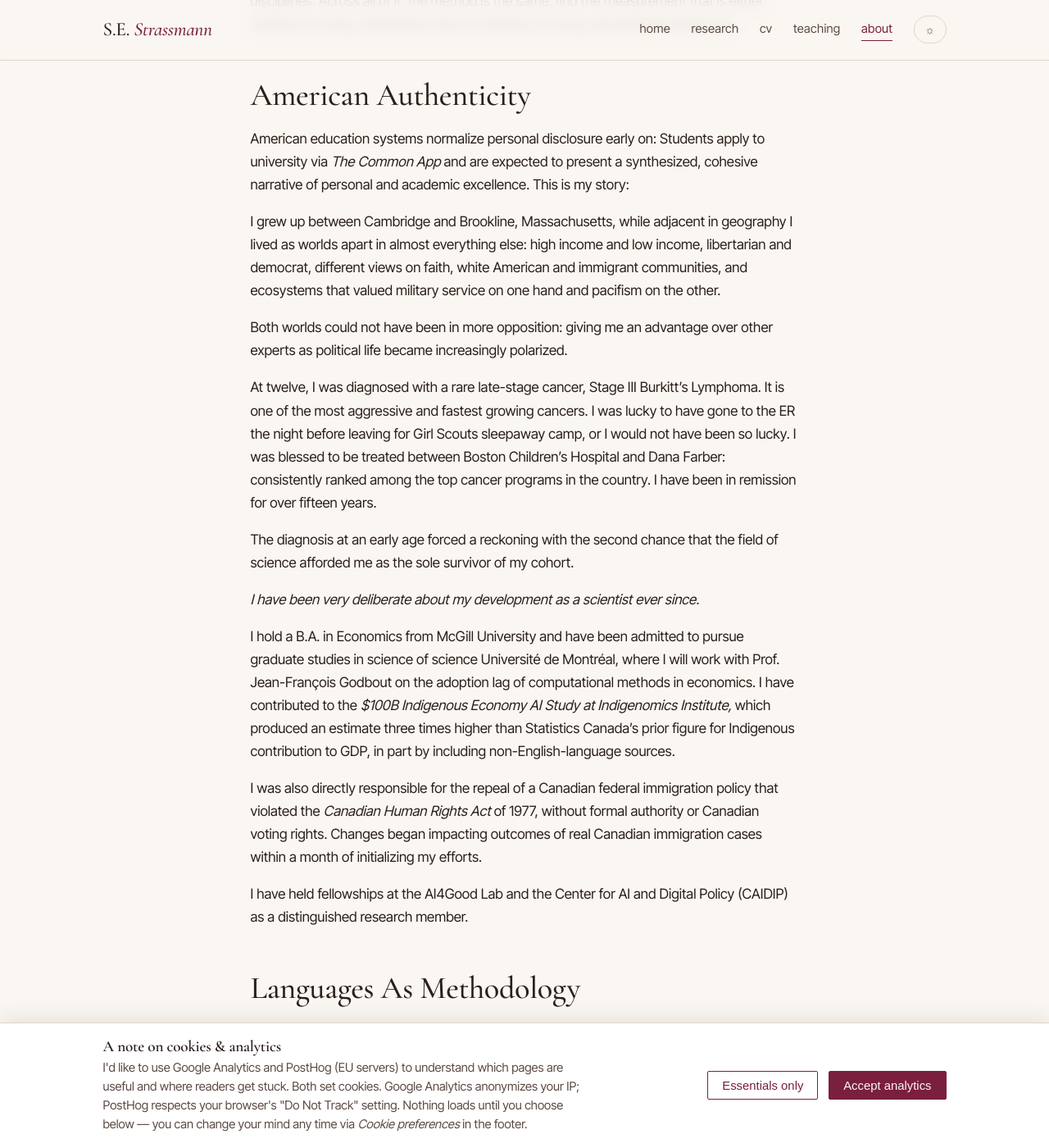
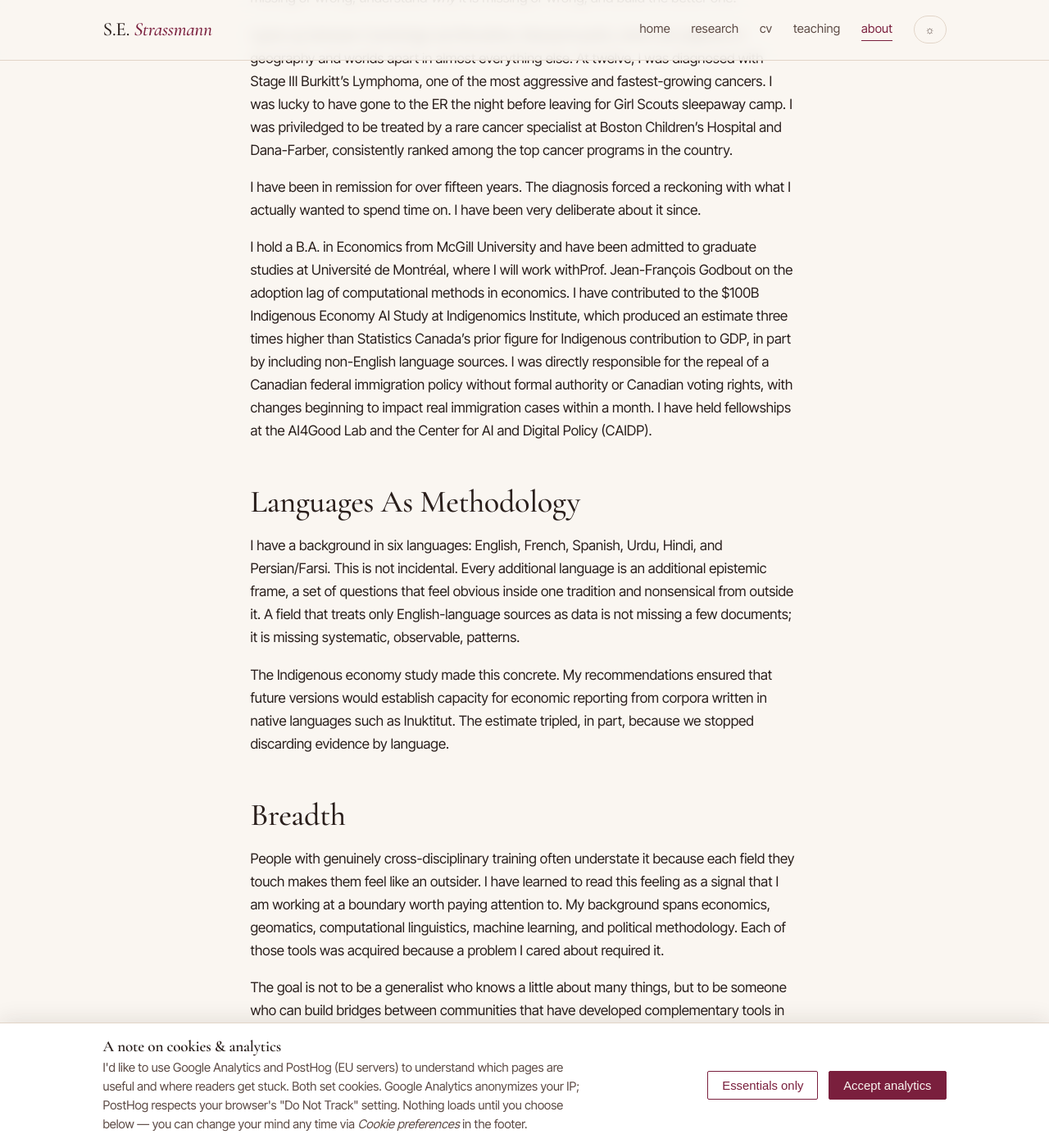
Before and after one commit to sophiestrazie/sophiestrazie.github.io, a Jekyll site: the page built from _pages/about.md, in a window 1280 px wide and 1400 px high, scrolled down 577 px. Shown: the whole window at 82% size. Built offline with Jekyll 4.4.1, drawn with Linux system fonts in a browser that asks for light colours; some of the changed text lies outside the part shown.

Commit message:
Clean up about page

```diff
--- a/_pages/about.md
+++ b/_pages/about.md
@@ -15,46 +15,25 @@
 Across all of it, the method is the same: find the measurement that is either missing or wrong,
 understand *why* it is missing or wrong, and build the better one.
 
-## American Authenticity
+I grew up between Cambridge and Brookline, Massachusetts, which are adjacent in geography and
+worlds apart in almost everything else. At twelve, I was diagnosed with Stage III Burkitt's
+Lymphoma, one of the most aggressive and fastest-growing cancers. I was lucky to have gone to
+the ER the night before leaving for Girl Scouts sleepaway camp. I was priviledged to be
+treated by a rare cancer specialist at Boston Children's Hospital and Dana-Farber, consistently
+ranked among the top cancer programs in the country.
 
-American education systems normalize personal disclosure early on: Students apply to university
-via *The Common App* and are expected to present a synthesized, cohesive narrative of personal
-and academic excellence. This is my story:
+I have been in remission for over fifteen years. The diagnosis forced a reckoning with what I
+actually wanted to spend time on. I have been very deliberate about it since.
 
-I grew up between Cambridge and Brookline, Massachusetts, while adjacent in geography I lived
-as worlds apart in almost everything else: high income and low income, libertarian and democrat,
-different views on faith, white American and immigrant communities, and ecosystems that valued
-military service on one hand and pacifism on the other.
-
-Both worlds could not have been in more opposition: giving me an advantage over other experts
-as political life became increasingly polarized.
-
-At twelve, I was diagnosed with a rare late-stage cancer, Stage III Burkitt's Lymphoma. It
-is one of the most aggressive and fastest growing cancers. I was lucky to have gone to the ER
-the night before leaving for Girl Scouts sleepaway camp, or I would not have been so lucky.
-I was blessed to be treated between Boston Children's Hospital and Dana Farber:
-consistently ranked among the top cancer programs in the country. I have been in
-remission for over fifteen years.
-
-The diagnosis at an early age forced a reckoning with the second chance that the field of
-science afforded me as the sole survivor of my cohort.
-
-*I have been very deliberate about my development as a scientist ever since.*
-
-I hold a B.A. in Economics from McGill University and have been admitted to pursue graduate
-studies in science of science Université de Montréal, where I will work with
-Prof. Jean-François Godbout on the adoption lag of computational methods in economics. I have
-contributed to the *$100B Indigenous Economy AI Study at Indigenomics Institute,*
-which produced an estimate three times higher than Statistics Canada's prior figure for Indigenous contribution
-to GDP, in part by including non-English-language sources.
-
-I was also directly responsible for the repeal of a Canadian federal immigration policy that violated
-the *Canadian Human Rights Act* of 1977, without formal authority or Canadian voting rights. Changes
-began impacting outcomes of real Canadian immigration cases within a month of initializing my
-efforts.
-
-I have held fellowships at the AI4Good Lab and the Center for AI and Digital Policy (CAIDIP) as
-a distinguished research member.
+I hold a B.A. in Economics from McGill University and have been admitted to graduate studies at
+Université de Montréal, where I will work withProf. Jean-François Godbout on the adoption lag
+of computational methods in economics. I have contributed to the $100B Indigenous Economy AI
+Study at Indigenomics Institute, which produced an estimate three times higher than Statistics
+Canada's prior figure for Indigenous contribution to GDP, in part by including non-English
+language sources. I was directly responsible for the repeal of a Canadian federal immigration
+policy without formal authority or Canadian voting rights, with changes beginning to impact
+real immigration cases within a month. I have held fellowships at the AI4Good Lab and the
+Center for AI and Digital Policy (CAIDP).
 
 ## Languages As Methodology
 
@@ -62,49 +41,48 @@
 This is not incidental. Every additional language is an additional epistemic frame, a set of
 questions that feel obvious inside one tradition and nonsensical from outside it. A field that
 treats only English-language sources as data is not missing a few documents; it is missing
-systematic, *patterned* parts of the world (also known as the *weak Whorphian hypothesis*).
+systematic, observable, patterns.
 
 The Indigenous economy study made this concrete. My recommendations ensured that future versions
 would establish capacity for economic reporting from corpora written in native languages such as
 Inuktitut. The estimate tripled, in part, because we stopped discarding evidence by language.
 
-## I'm A Polymath.
+## Breadth
 
 People with genuinely cross-disciplinary training often understate it because each field they
 touch makes them feel like an outsider. I have learned to read this feeling as a signal that
 I am working at a boundary worth paying attention to. My background spans economics,
-geomatics, computational linguistics, machine learning, and political methodology.
+geomatics, computational linguistics, machine learning, and political methodology. Each of those
+tools was acquired because a problem I cared about required it.
 
 The goal is not to be a generalist who knows a little about many things, but to be someone who
 can build bridges between communities that have developed complementary tools in isolation from
-each other. Each of those tools was acquired because I never wanted my toolbox to limit what
-questions I could ask.
+each other.
 
-## Service and Mentorship
+## Service & Mentorship
 
-I volunteered as a multilingual mental-health respondent at **7 Cups** during the pandemic,
+I volunteered as a multilingual mental-health respondent at 7 Cups during the pandemic,
 maintaining a five-star rating across languages. I have coached researchers at McGill's
-**Building 21,** helping them translate between their intuitions and the methodological vocabulary
+Building 21, helping them translate between their intuitions and the methodological vocabulary
 of their field. I served as an economics content moderator on Facebook, countering disinformation
 in one of the largest economics communities on the platform.
-
-![MIT students taught me that the best learning is always done while laughing](/assets/img/cau-cards.jpeg){width="150" ig-align="right" style="float: right;"}
 
 I designed a card game to teach economics through jokes. My economics jokes also won multiple
 awards for growing the economics community on Reddit during the pandemic, which I mention not
 as an oddity but as evidence that the communication problem in economics is real and solvable.
 
+![MIT students taught me that the best learning is always done while laughing](/assets/img/cau-cards.jpeg)
+
 ## Athletics
 
 Before research, I trained as a competitive figure skater at the
-[Skating Club of Boston](https://scboston.org/), the third-oldest American skating club, founded
-in 1912, and a founding member of U.S. Figure Skating. The club has trained Olympic medalists
-and national champions for over a century, and placed three skaters on the 2026 U.S. Olympic
-team for the Winter Games in Milan. I was part of the development pipeline that institution is
-known for.
+[Skating Club of Boston](https://scboston.org/), the third-oldest American skating club,
+founded in 1912, and a founding member of U.S. Figure Skating. The club has trained Olympic
+medalists and national champions for over a century, and placed three skaters on the 2026 U.S.
+Olympic team for the Winter Games in Milan. I was part of the development pipeline that
+institution is known for.
 
 ![Competitive Figure Skating, The Skating Club of Boston](/assets/img/scob.jpeg)
-
 
 I have also trained and competed in eight styles of dance, winning awards across multiple
 disciplines. I currently train in military-grade Krav Maga and enjoy a practice of daily
@@ -114,7 +92,7 @@
 execution becomes intuitive, then perform under conditions where errors are immediately visible.
 That is not a different skill from research. It is the same skill applied to a different domain.
 
-## The path
+## The Path
 
 Boston → McGill → Indigenomics → AI4Good Lab → Université de Montréal × Mila .
 
```
Also changed, not shown: other parts of _pages/about.md (+1 -1 lines).
